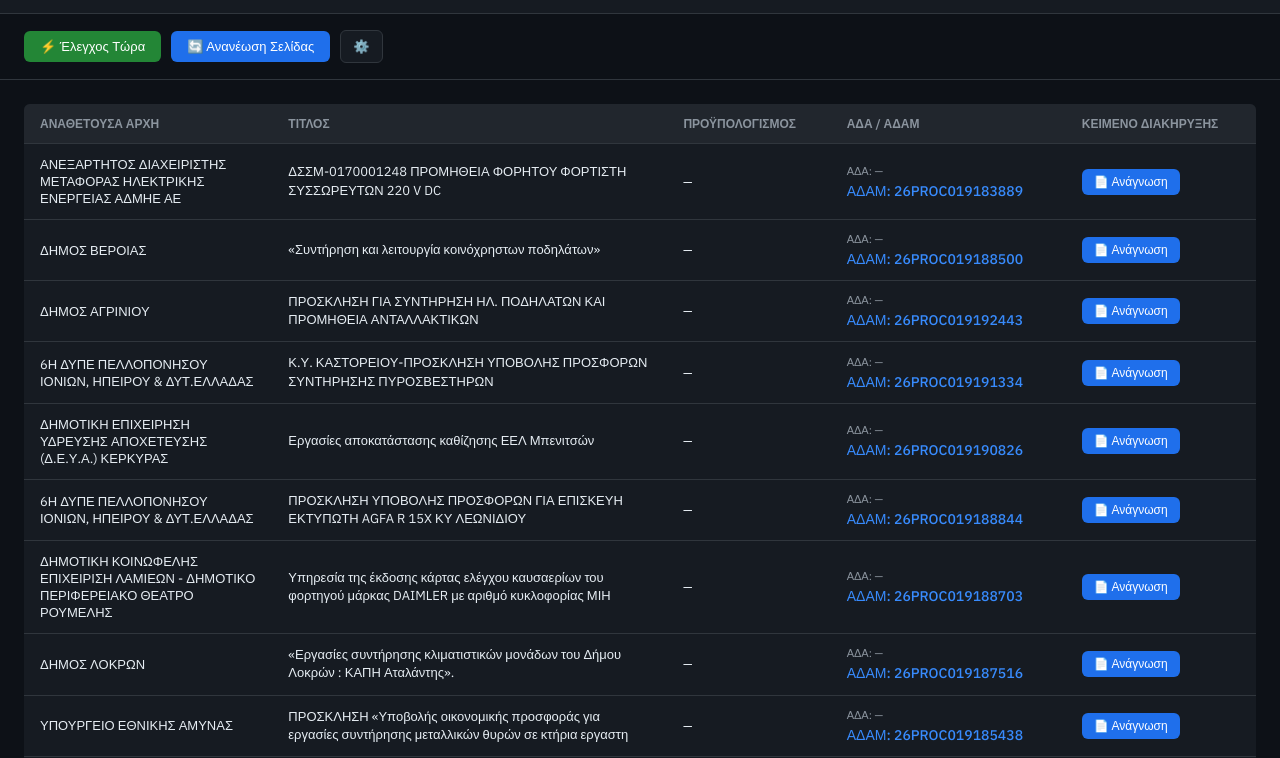
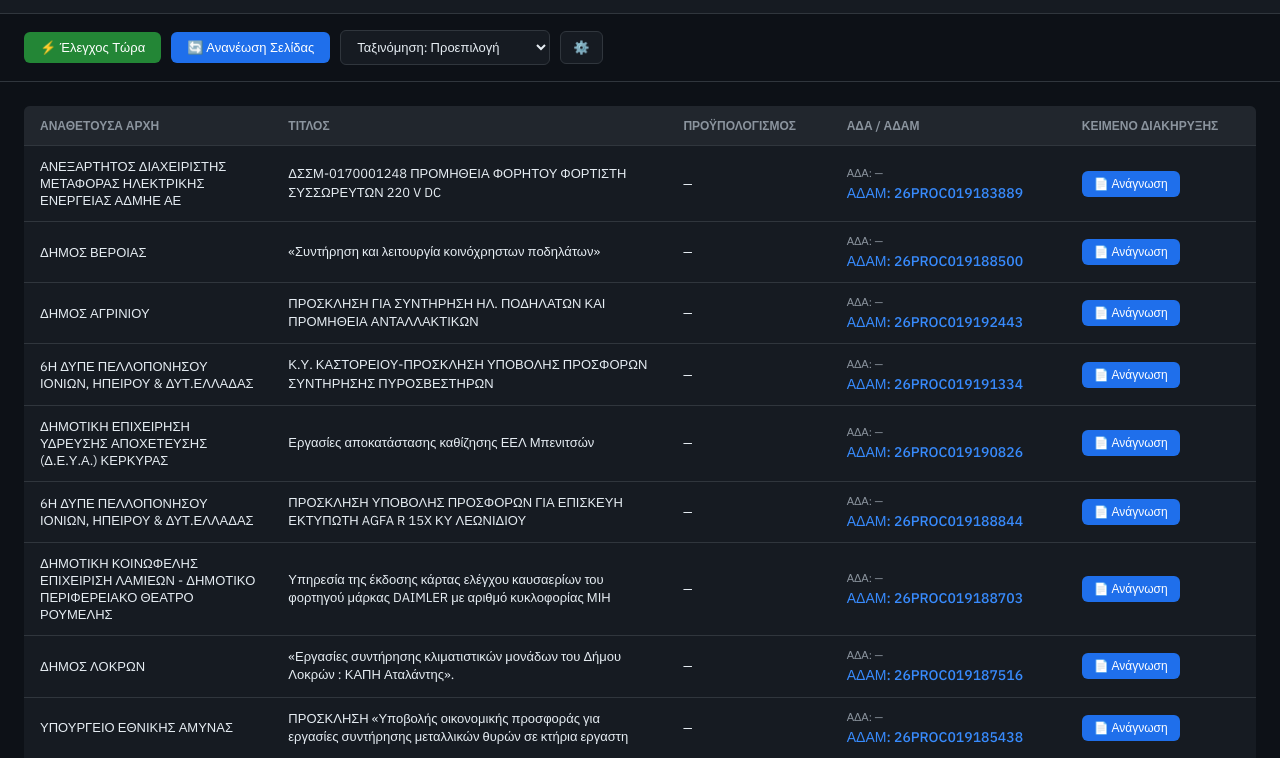
Before and after one commit to AchilleasAn/ESIDIS-finder, a plain HTML site: page dashboard.html in a window 1280 px wide. Shown: the part 42-800 px from the top of the page. Drawn offline with Linux system fonts and the light colour scheme.

Commit message:
Update dashboard.html

```diff
--- a/dashboard.html
+++ b/dashboard.html
@@ -30,7 +30,7 @@
   .meta { color: var(--muted); font-size: 13px; }
 
   .controls {
-      display: flex; gap: 10px; align-items: center; padding: 16px 24px;
+      display: flex; gap: 10px; align-items: center; padding: 16px 24px; flex-wrap: wrap;
       border-bottom: 1px solid var(--border); background: var(--bg);
   }
 
@@ -41,6 +41,13 @@
   .btn:hover { opacity: 0.85; }
   .btn-green { background: var(--green); }
   .btn-icon { background: var(--surface); border: 1px solid var(--border); color: var(--text); padding: 8px 12px;}
+
+  select.sort-dropdown {
+    background: var(--surface); color: var(--text); border: 1px solid var(--border);
+    border-radius: 6px; padding: 7px 12px; font-size: 13px; outline: none; cursor: pointer;
+    font-family: 'IBM Plex Sans', sans-serif;
+  }
+  select.sort-dropdown:focus { border-color: var(--primary); }
 
   #settings-panel {
     display: none; padding: 16px 24px; background: var(--surface); border-bottom: 1px solid var(--border);
@@ -90,6 +97,14 @@
 <div class="controls">
     <button class="btn btn-green" id="btn-ondemand" onclick="triggerScraper()">⚡ Έλεγχος Τώρα</button>
     <button class="btn" onclick="loadData()">🔄 Ανανέωση Σελίδας</button>
+
+    <select id="sort-by" class="sort-dropdown" onchange="renderTable()">
+      <option value="default">Ταξινόμηση: Προεπιλογή</option>
+      <option value="auth-asc">Αναθέτουσα Αρχή (Α → Ω)</option>
+      <option value="auth-desc">Αναθέτουσα Αρχή (Ω → Α)</option>
+      <option value="title-asc">Τίτλος Διαγωνισμού (Α → Ω)</option>
+    </select>
+
     <button class="btn btn-icon" onclick="toggleSettings()">⚙️</button>
 </div>
 
@@ -127,7 +142,7 @@
 </div>
 
 <script>
-let tendersData = [];
+let originalData = []; // Κρατάει τα αρχικά δεδομένα όπως έρχονται
 
 async function loadData() {
   try {
@@ -137,15 +152,42 @@ async function loadData() {
 
     document.getElementById('search-date').textContent = data.date_searched || '—';
     document.getElementById('total-count').textContent = data.total || '0';
-    tendersData = data.tenders || [];
+    originalData = data.tenders || [];
 
+    renderTable(); // Καλεί τη συνάρτηση που σχεδιάζει τον πίνακα
+
+  } catch(e) {
+    document.getElementById('table-body').innerHTML = '<tr><td colspan="5" style="text-align:center; padding: 40px; color: #ff7b72;">Δεν βρέθηκε αρχείο δεδομένων (results.json). Πατήστε το "Έλεγχος Τώρα" για να ξεκινήσει.</td></tr>';
+  }
+}
+
+// Νέα συνάρτηση που αναλαμβάνει το Σορτάρισμα και το Σχέδιο
+function renderTable() {
     const tbody = document.getElementById('table-body');
-    if(tendersData.length === 0) {
+    if(originalData.length === 0) {
         tbody.innerHTML = '<tr><td colspan="5" style="text-align:center; padding: 40px; color: var(--muted);">Δεν βρέθηκαν διαγωνισμοί την αναγραφόμενη ημερομηνία.</td></tr>';
         return;
     }
 
-    tbody.innerHTML = tendersData.map((t, index) => `
+    // Δημιουργούμε ένα αντίγραφο των δεδομένων για να το ταξινομήσουμε
+    let displayData = [...originalData];
+    const sortMode = document.getElementById('sort-by').value;
+
+    // Λογική Αλφαβητικής Ταξινόμησης (με υποστήριξη Ελληνικών)
+    if (sortMode === 'auth-asc') {
+        displayData.sort((a, b) => a.contracting_authority.localeCompare(b.contracting_authority, 'el'));
+    } else if (sortMode === 'auth-desc') {
+        displayData.sort((a, b) => b.contracting_authority.localeCompare(a.contracting_authority, 'el'));
+    } else if (sortMode === 'title-asc') {
+        displayData.sort((a, b) => a.title.localeCompare(b.title, 'el'));
+    }
+
+    // Σχεδιασμός πίνακα
+    tbody.innerHTML = displayData.map((t) => {
+      // Βρίσκουμε το πραγματικό index (για να ανοίγει σωστά το Modal)
+      const realIndex = originalData.indexOf(t);
+
+      return `
       <tr>
         <td style="max-width: 220px; font-size: 13px;">${t.contracting_authority}</td>
         <td style="max-width: 350px; font-size: 13px; line-height: 1.4;">${t.title}</td>
@@ -155,18 +197,14 @@ async function loadData() {
           <a href="${t.pdf_url}" target="_blank" class="adam-link">ΑΔΑΜ: ${t.adam}</a>
         </td>
         <td>
-          <button class="btn" style="padding: 6px 12px; font-size: 12px;" onclick="showText(${index})">📄 Ανάγνωση</button>
+          <button class="btn" style="padding: 6px 12px; font-size: 12px;" onclick="showText(${realIndex})">📄 Ανάγνωση</button>
         </td>
       </tr>
-    `).join('');
-
-  } catch(e) {
-    document.getElementById('table-body').innerHTML = '<tr><td colspan="5" style="text-align:center; padding: 40px; color: #ff7b72;">Δεν βρέθηκε αρχείο δεδομένων (results.json). Πατήστε το "Έλεγχος Τώρα" για να ξεκινήσει.</td></tr>';
-  }
+    `}).join('');
 }
 
 function showText(index) {
-  const tender = tendersData[index];
+  const tender = originalData[index];
   document.getElementById('modal-title').textContent = `Κείμενο ΑΔΑΜ: ${tender.adam}`;
   document.getElementById('modal-body').textContent = tender.pdf_text || 'Δεν υπάρχει διαθέσιμο κείμενο.';
   document.getElementById('text-modal').style.display = 'flex';
@@ -230,7 +268,6 @@ async function triggerScraper() {
 
     if (response.ok) {
       alert('Η αναζήτηση στο ΚΗΜΔΗΣ ξεκίνησε! Επειδή κατεβάζει και διαβάζει τα PDF, μπορεί να πάρει 1-3 λεπτά. Η σελίδα θα ανανεωθεί αυτόματα μόλις τελειώσει.');
-      // Ελέγχει αυτόματα μετά από 2 λεπτά
       setTimeout(() => { loadData(); }, 120000);
     } else {
       const errData = await response.json().catch(() => ({}));
```
